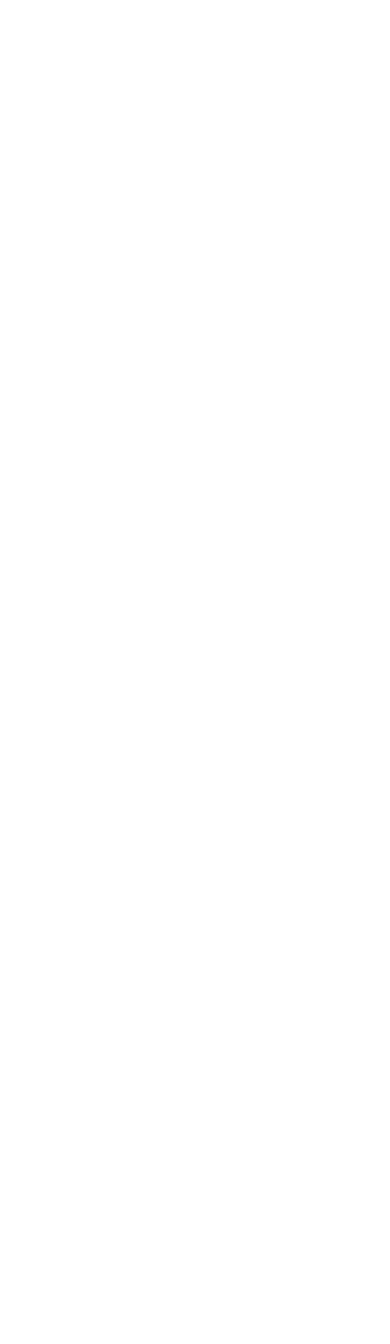
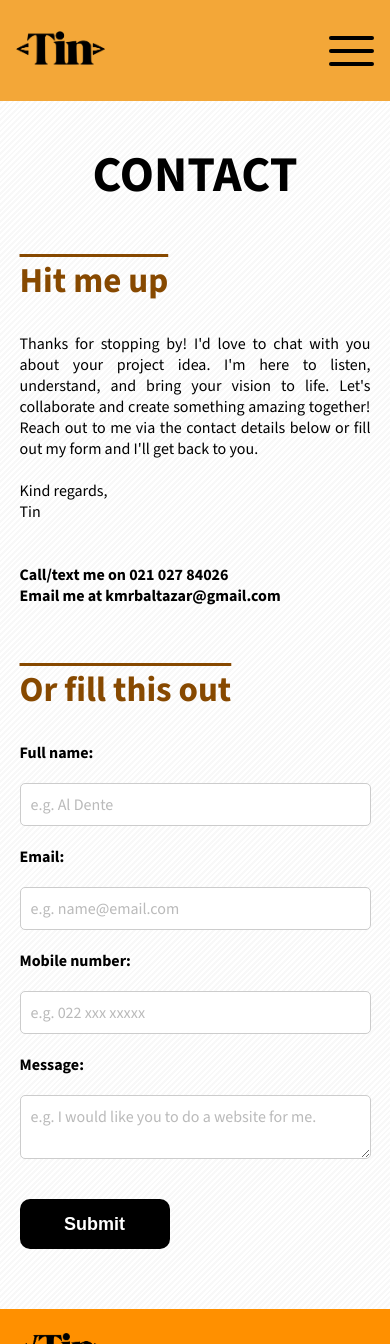
Before and after one commit to kmrbaltazar/kmrbaltazar.github.io, a plain HTML site: page contact.html in a window 390 px wide. Shown: the top 1344 px of the page. Before the commit the page ends 844 px from the top, so only its background shows below. Drawn offline with nearby package versions, Linux system fonts and the light colour scheme.

Commit message:
Created contact form and made responsive

```diff
--- a/_media.scss
+++ b/_media.scss
@@ -13,6 +13,13 @@
     .about-section {
         width: 90%;
 
+    }
+
+    .contact-section {
+
+        .contact-section-container {
+            width: 80%;
+        }
     }
 
 }
@@ -44,6 +51,12 @@
                     font-size: 24px;
                 }
             }
+        }
+    }
+
+    .contact-section {
+        .contact-section-container {
+            width: 85%;
         }
     }
 }
@@ -140,4 +153,39 @@ footer {
 
 }
 
+.contact-section {
+    margin: 12vh 0 0 0;
+    padding: 40px 0 60px 0;
+
+
+    h2 {
+        font-size: 50px;
+        text-align: center;
+        margin-bottom: 50px;
+    }
+
+    h3 {
+        font-size: 35px;
+        text-decoration: overline;
+        color: $brown;
+        margin-bottom: 30px;
+    }
+
+    p {
+        text-align: justify;
+    }
+
+    .contact-section-container {
+        display: flex;
+        flex-direction: column;
+        width: 90%;
+        margin: 0 auto;
+        gap: 60px;
+
+        .contact-child {
+            flex: 1;
+        }
+    }
 }
+
+}
--- a/contact.html
+++ b/contact.html
@@ -0,0 +1,117 @@
+<!DOCTYPE html>
+<html lang="en">
+  <head>
+    <meta charset="UTF-8" />
+    <meta http-equiv="X-UA-Compatible" content="IE=edge" />
+    <meta name="viewport" content="width=device-width, initial-scale=1.0" />
+    <meta name="title" content="Tin Baltazar - Junior Frontend Web Developer and Junior UX/UI designer">
+    <meta name="description" content="Tin Baltazar is a talented Junior Frontend Web Developer and Junior UX/UI designer based in Christchurch, New Zealand. With a passion for creating engaging and user-friendly digital experiences, Tin combines technical expertise with a keen eye for design. Explore Tin's portfolio and discover their creative solutions for web development and UX/UI design projects.">
+    <meta name="keywords" content="Tin Baltazar, Junior Frontend Web Developer, Junior UX/UI designer, Christchurch, NZ, New Zealand, Design, Frontend, Kristin Baltazar">
+    <meta name="author" content="Tin Baltazar">
+    <meta name="robots" content="index, follow">
+    <link rel="apple-touch-icon" sizes="180x180" href="./Assets/Favicon/apple-touch-icon.png">
+    <link rel="icon" type="image/png" sizes="32x32" href="./Assets/Favicon/favicon-16x16.png">
+    <link rel="icon" type="image/png" sizes="16x16" href="./Assets/Favicon/favicon-16x16.png">
+    <link rel="manifest" href="/site.webmanifest">
+    <link rel="stylesheet" href="./styles.css" />
+    <script src="./Scripts/scripts.js" defer></script>
+    <script src="https://kit.fontawesome.com/71542bc9b3.js" crossorigin="anonymous"></script>
+    <title>Tin Baltazar - Portfolio</title>
+  </head>
+  <body>
+    <div class="body-container">
+      <header>
+        <div class="header-div">
+          <div class="logo-wrapper">
+            <a href="./index.html">
+            <img
+              src="./Assets/Tin Header.png"
+              alt="Tin Baltazar Portfolio logo"
+            />
+            </a>
+          </div>
+          <nav class="navbar">
+            <ul class="header-menu nav-menu" id="nav-menu">
+              <li class="header-menu-item">
+                <a href="./index.html#portfolio-section" class="nav-link">Portfolio</a>
+              </li>
+              <li class="header-menu-item">
+                <a href="./about.html" class="nav-link">About</a>
+              </li>
+              <li class="header-menu-item">
+                <a href="./contact.html" class="nav-link">Contact me</a>
+              </li>
+            </ul>
+            <div class="hamburger" id="hamburger">
+              <span class="bar"></span>
+              <span class="bar"></span>
+              <span class="bar"></span>
+            </div>
+          </nav>
+        </div>
+      </header>
+      <!-- Header above -->
+      <main>
+
+        <section class="contact-section">
+            <h2>CONTACT</h2>
+            <div class="contact-section-container">
+                <div class="contact-child">
+                    <h3>Hit me up</h3>
+                    <p>Thanks for stopping by! I'd love to chat with you about your project idea.  I'm here to listen, understand, and bring your vision to life. Let's collaborate and create something amazing together! Reach out to me via the contact details below or fill out my form and I'll get back to you.</p>
+                    <br>
+                    <p>Kind regards,</p>
+                    <p>Tin</p>
+                    <br><br>
+                    <h4>Call/text me on 021 027 84026</h4>
+                    <h4>Email me at kmrbaltazar@gmail.com</h4>
+                </div>
+                <div class="contact-child contact-form-container">
+                    <h3>Or fill this out</h3>
+                    <form action="https://getform.io/f/7a227f6d-4131-439b-a886-32ae115c3bb8" method="POST">
+                        <label for="name">Full name:</label>
+                        <input type="text" name="name" placeholder="e.g. Al Dente">
+                        <label for="email">Email:</label>
+                        <input type="email" name="email" placeholder="e.g. name@email.com">
+                        <label for="number">Mobile number:</label>
+                        <input type="tel" name="number" placeholder="e.g. 022 xxx xxxxx">
+                        <label for="message">Message:</label>
+                        <textarea name="message"
+                        placeholder="e.g. I would like you to do a website for me."
+                        ></textarea>
+                        <!-- add hidden Honeypot input to prevent spams -->
+                        <input type="hidden" name="_gotcha" style="display:none !important">
+                        <button type="submit">Submit</button>
+                    </form>
+                </div>
+            </div>
+        </section>
+      </main>
+      <!-- Footer below -->
+      <footer>
+        <div class="logo-wrapper">
+          <a href="./index.html">
+            <img
+              src="./Assets/Tin Footer.png"
+              alt="Tin Baltazar Portfolio logo"
+            />
+            </a>
+        </div>
+        <div class="footer-contact-container">
+            <p>Need help with a website? Contact me!
+            </p>
+            <p>+64 21 027 84026</p>
+            <p>kmrbaltazar@gmail.com</p>
+        </div>
+        <div class="footer-socials">
+            <p>Website by Tin Baltazar</p>
+            <div class="social-icon-wrapper">
+                <a href="https://www.linkedin.com/in/tinbaltazar/" target="_blank"><i class="fa-brands fa-linkedin"></i></a>
+                <a href="https://github.com/kmrbaltazar" target="_blank"><i class="fa-brands fa-github"></i></a>
+                <a href="mailto:kmrbaltazar@gmail.com" target="_blank"><i class="fa-solid fa-envelope"></i></a>
+            </div>
+        </div>
+      </footer>
+    </div>
+  </body>
+</html>
--- a/styles.scss
+++ b/styles.scss
@@ -453,6 +453,85 @@ footer {
     }
 }
 
+// Contact Form
+.contact-section {
+    margin: 12vh 0 0 0;
+    padding: 40px 0 60px 0;
+
+
+    h2 {
+        font-size: 50px;
+        text-align: center;
+        margin-bottom: 50px;
+    }
+
+    h3 {
+        font-size: 35px;
+        text-decoration: overline;
+        color: $brown;
+        margin-bottom: 30px;
+    }
+
+    .contact-section-container {
+        display: flex;
+        width: 60%;
+        margin: 0 auto;
+        gap: 60px;
+
+        .contact-child {
+            flex: 1;
+        }
+    }
+}
+
+.contact-form-container {
+    flex: 1;
+  }
+
+  form {
+    display: grid;
+    gap: 20px;
+  }
+
+  label {
+    font-weight: bold;
+  }
+
+  input,
+  textarea {
+    width: 100%;
+    padding: 10px;
+    border: 1px solid #ccc;
+    border-radius: 5px;
+    font-family: 'Source Sans 3', sans-serif;
+    font-size: 16px;
+  }
+
+  input::placeholder, textarea::placeholder {
+    color: #bababa;
+    font-family: 'Source Sans 3', sans-serif;
+  }
+
+  input:focus,
+  textarea:focus {
+  outline: 2px solid #EEA243;
+  }
+
+  button {
+    @include main-button;
+    cursor: pointer;
+    border: none;
+    font-size: 18px;
+    font-weight: 700;
+    width: 150px;
+    margin-top: 20px;
+  }
+
+  button:hover {
+    @include button_hover;
+  }
+
+
 
 
 
```
Also changed, not shown: styles.css, 1 other file.
